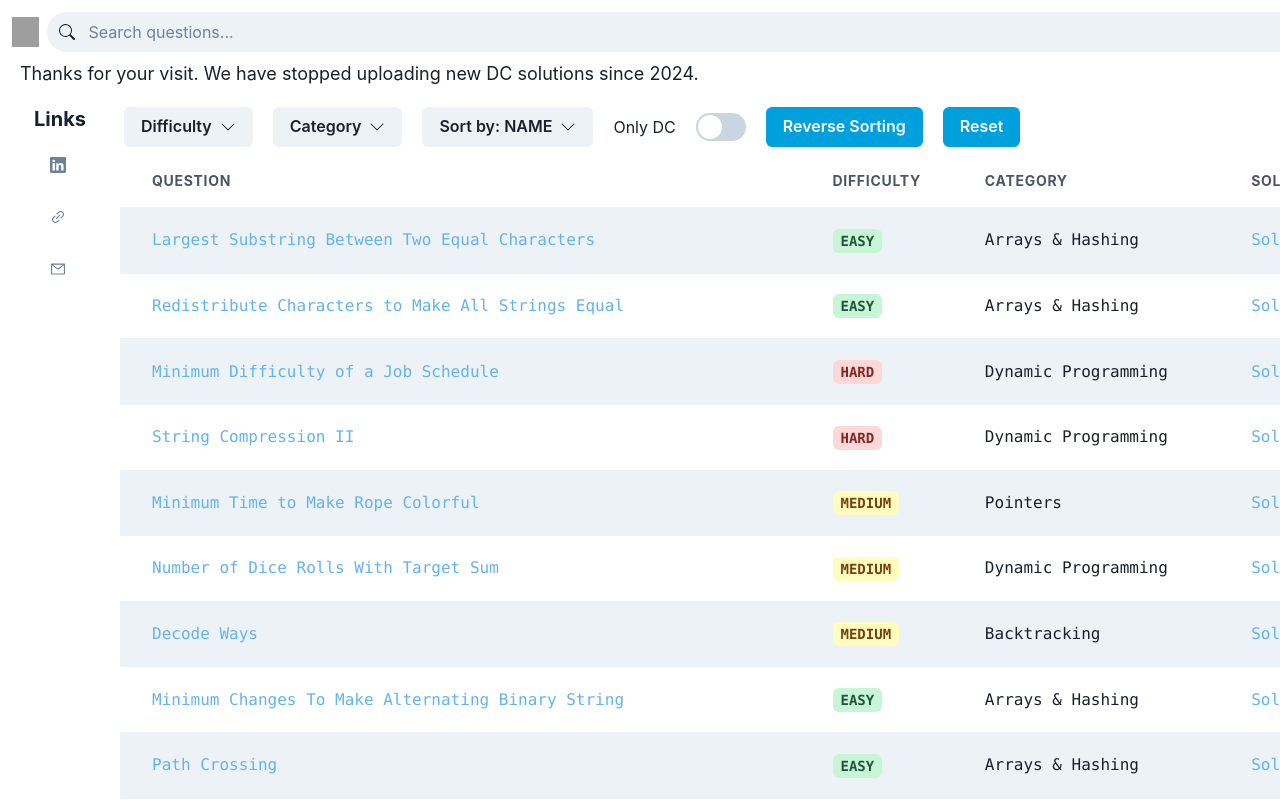
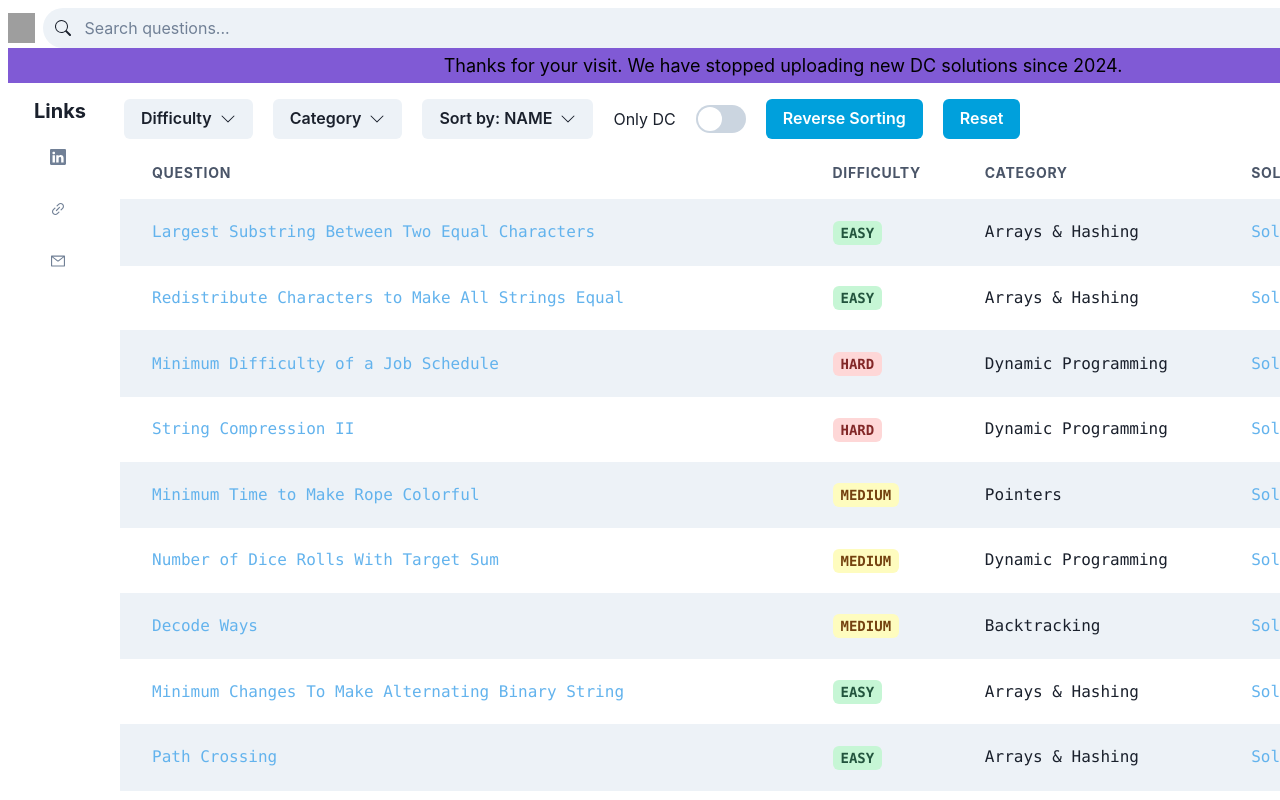
Before and after one commit to LeeHengYu/leetcode-reviewer, a React (Vite) app: page / in a window 1280 px wide. Shown: the top 800 px of the page. Built offline with nearby package versions, Linux system fonts and the light colour scheme; grey boxes are pictures that could not be loaded.

Commit message:
update CSS of notice bar

```diff
--- a/src/App.tsx
+++ b/src/App.tsx
@@ -26,9 +26,16 @@ function App() {
         alignContent="flex-start"
       >
         <InputRefContexts.Provider value={{ inputRef: inputRef }}>
-          <GridItem area="nav" padding={3}>
+          <GridItem area="nav" padding={2}>
             <NavBar />
-            <Text fontSize="lg" paddingTop={"2"} paddingLeft={"2"}>
+            <Text
+              as="h4"
+              color={"CaptionText"}
+              bg="purple.500"
+              fontSize="lg"
+              paddingY={"1"}
+              align={"center"}
+            >
               Thanks for your visit. We have stopped uploading new DC solutions
               since 2024.
             </Text>
```
